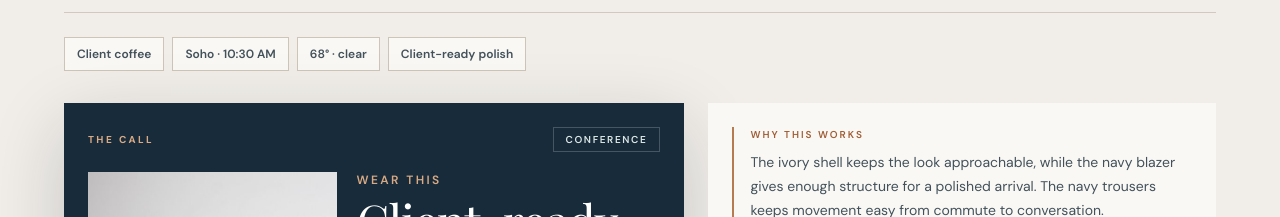
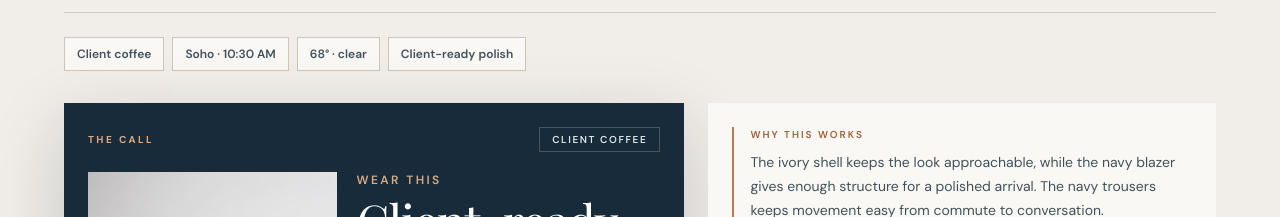
Before and after one commit to thelonewander3r/FitCheckAI, a React (Vite) app in the folder artifacts/interview-ready/: page / in a window 1280 px wide. Shown: the part 880-1097 px from the top of the page. Built offline with nearby package versions, Linux system fonts and the light colour scheme; a web font is replaced by a local one.

Commit message:
fix: align primary context badge

```diff
--- a/artifacts/interview-ready/src/components/decision-demo.tsx
+++ b/artifacts/interview-ready/src/components/decision-demo.tsx
@@ -80,7 +80,7 @@ export default function DecisionDemo() {
           <article className="bg-[#172b3a] p-4 text-white shadow-[0_24px_70px_rgba(23,43,58,0.2)] sm:p-6">
             <div className="flex items-center justify-between gap-3">
               <p className="text-[10px] font-bold uppercase tracking-[0.24em] text-[#d9aa84]">The call</p>
-              <span className="border border-white/20 px-3 py-1 text-[10px] font-semibold uppercase tracking-[0.16em] text-[#dce6e5]">{look.occasion}</span>
+              <span className="border border-white/20 px-3 py-1 text-[10px] font-semibold uppercase tracking-[0.16em] text-[#dce6e5]">Client coffee</span>
             </div>
             <div className="mt-5 grid gap-5 sm:grid-cols-[0.9fr_1.1fr]">
               <div className="aspect-[4/5] overflow-hidden bg-[#d9d0c7]"><img src={look.top.imageSrc} alt={`${look.name} wardrobe reference`} className="h-full w-full object-cover" /></div>
```
